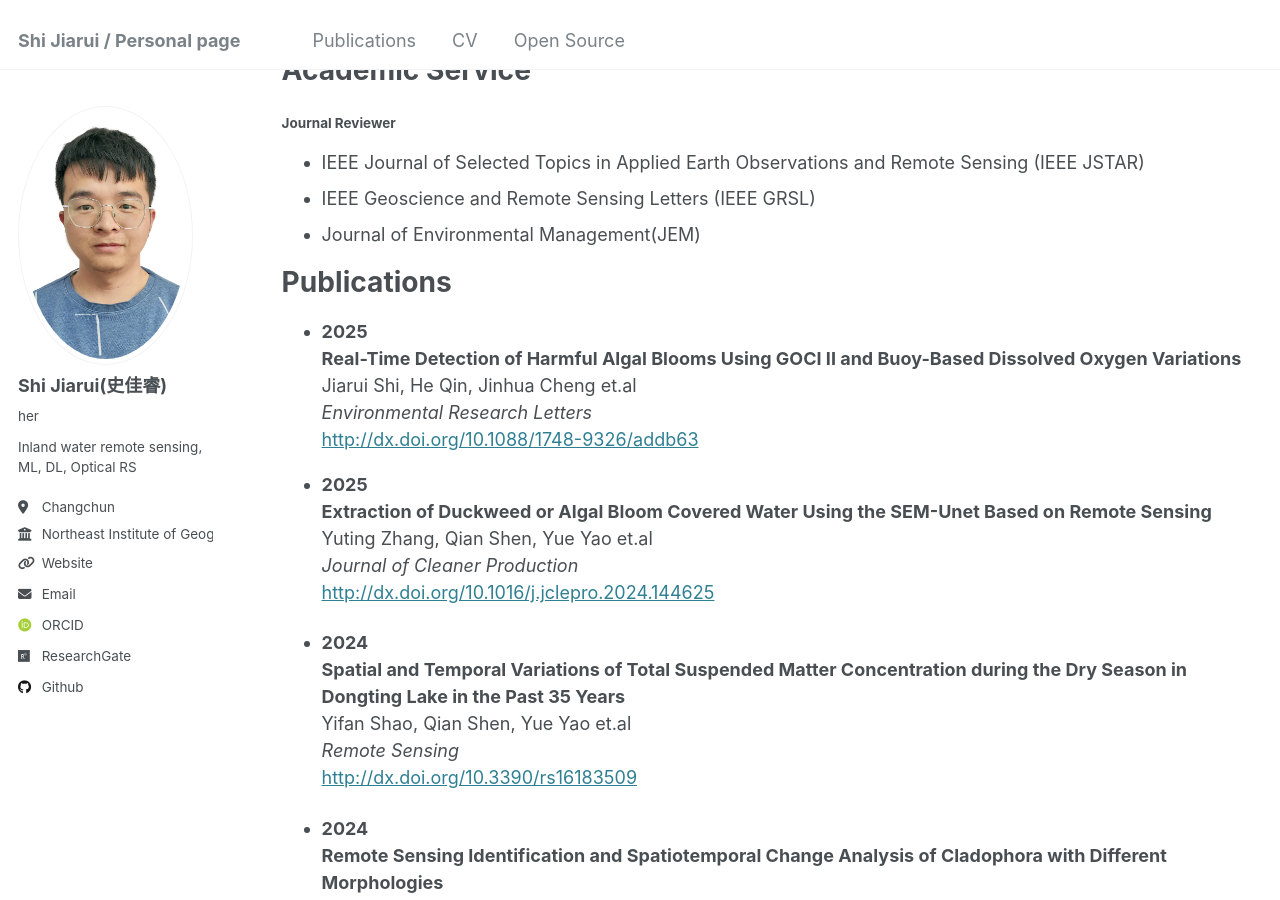
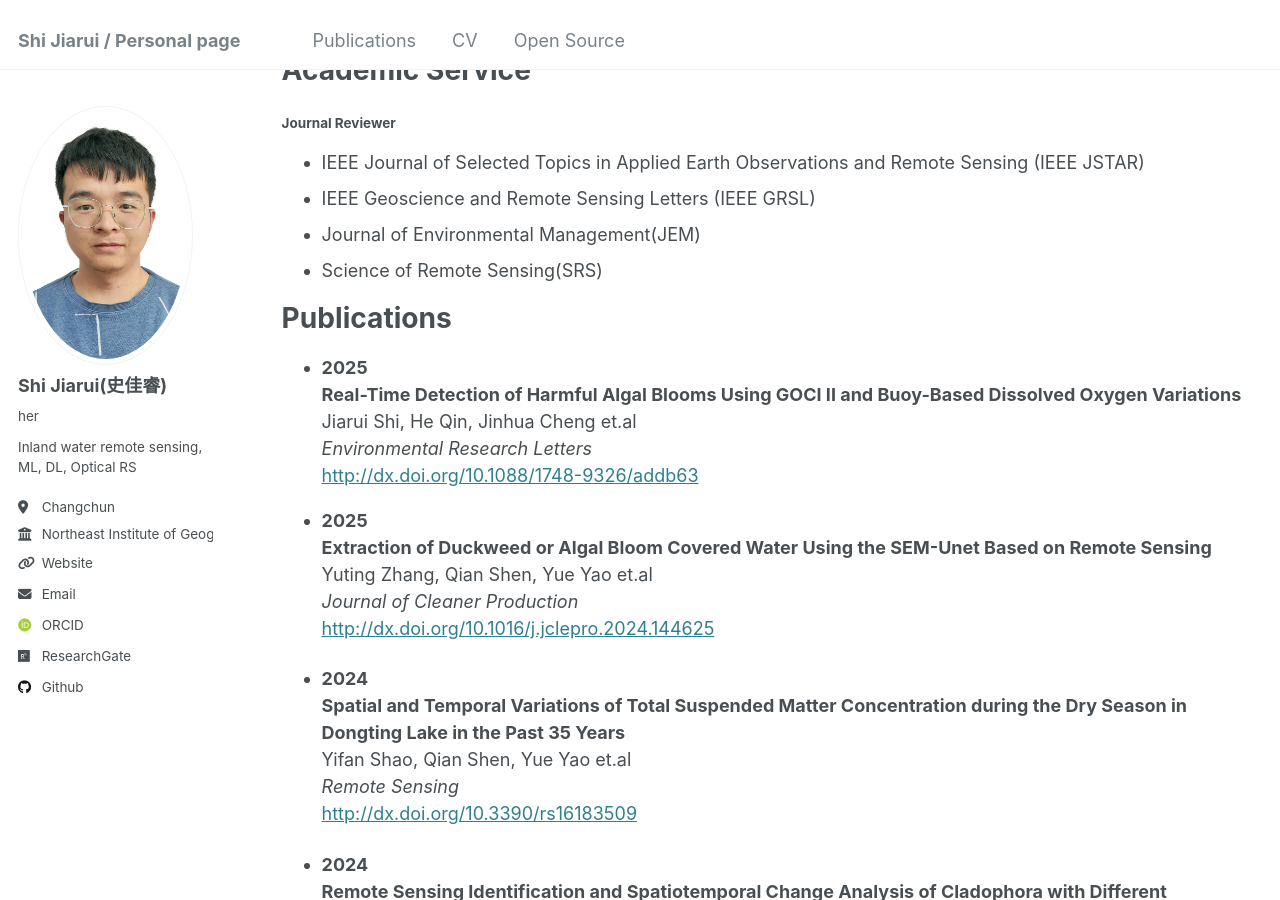
Before and after one commit to Shi-Jiarui/Shi-Jiarui.github.io, a Jekyll site: the page built from _pages/cv.md, in a window 1280 px wide and 900 px high, scrolled down 678 px. Built offline with Jekyll 4.4.1, drawn with Linux system fonts in a browser that asks for light colours; some web fonts are replaced.

Commit message:
Update cv.md
add  journal reviewer

```diff
--- a/_pages/cv.md
+++ b/_pages/cv.md
@@ -36,6 +36,7 @@ Academic Service
 * IEEE Journal of Selected Topics in Applied Earth Observations and Remote Sensing (IEEE JSTAR)
 * IEEE Geoscience and Remote Sensing Letters (IEEE GRSL)
 * Journal of Environmental Management(JEM)
+* Science of Remote Sensing(SRS)
 
 Publications
 ======
```
